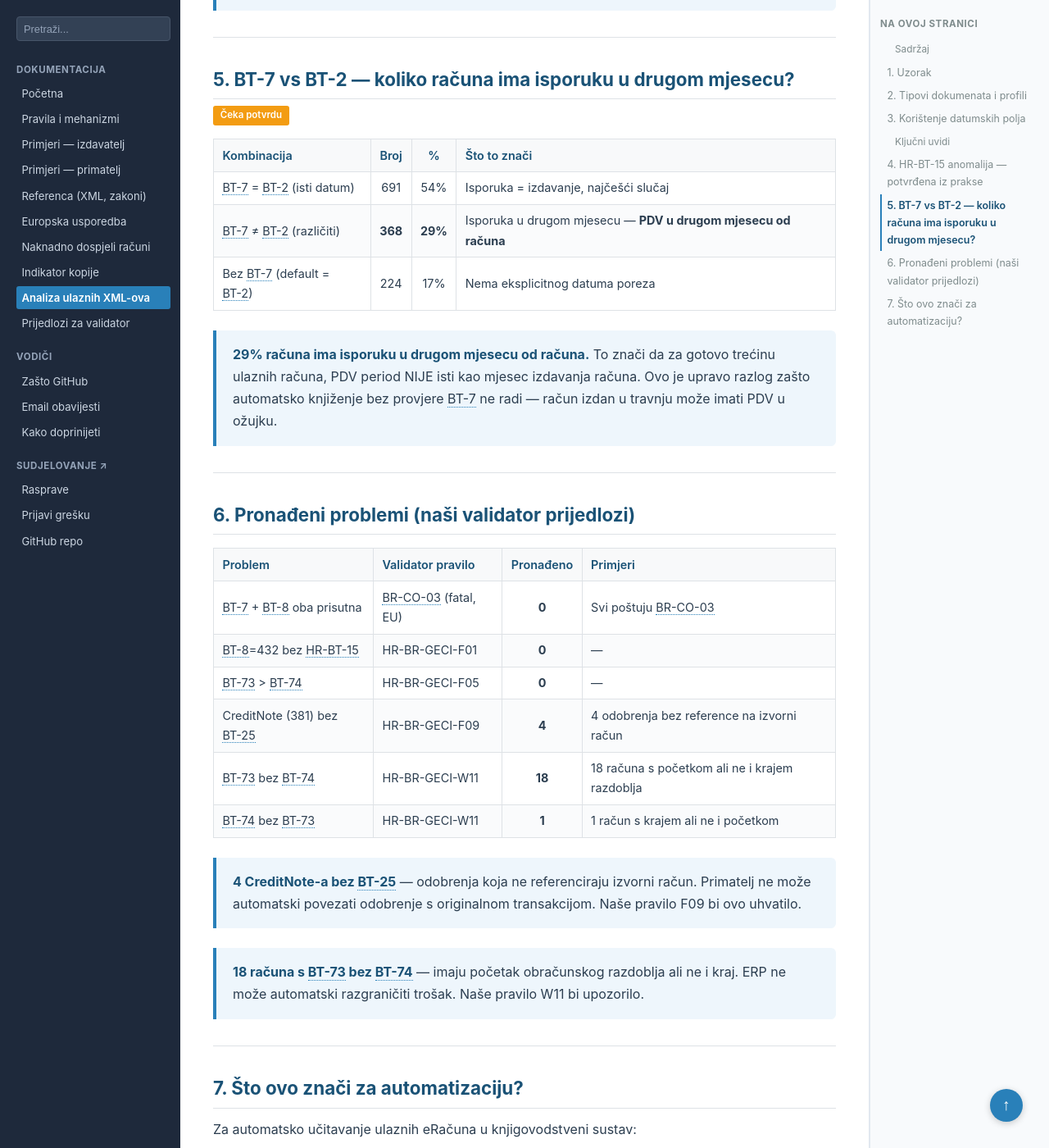
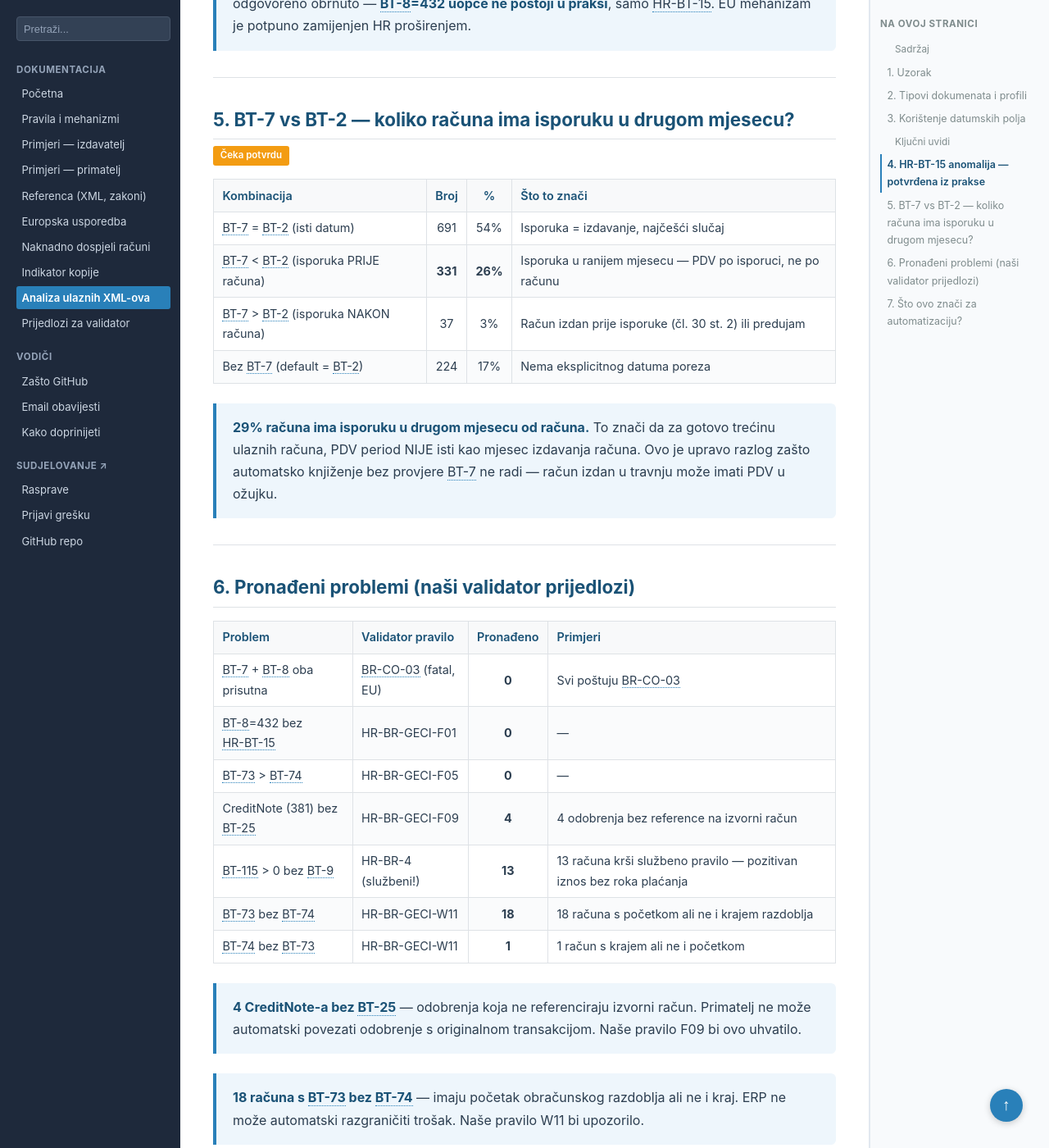
Before and after one commit to dageci/eracun-fiskalizacija-datumi, a Jekyll site: the page built from docs/analiza-ulaznih.md, in a window 1280 px wide and 1400 px high, scrolled down 3456 px. Shown: the whole window at 82% size. Built offline with Jekyll 4.4.1, drawn with Linux system fonts in a browser that asks for light colours; some of the changed text lies outside the part shown.

Commit message:
analiza ulaznih: ispravljeni podaci BT-9 i BT-7 detalji
BT-9: 90% ima DueDate (ne 14% kako je bilo krivo), samo 13 krši HR-BR-4
BT-7 vs BT-2: 331 isporuka PRIJE računa (26%), 37 NAKON (3%)
Dodan HR-BR-4 kršenje u tablicu problema

```diff
--- a/docs/analiza-ulaznih.md
+++ b/docs/analiza-ulaznih.md
@@ -59,7 +59,7 @@
 | **BT-2** (IssueDate) | 1.283 | 100% | Obavezno — svi ga imaju |
 | **BT-7** (TaxPointDate) | 1.059 | **82%** | Velika većina eksplicitno navodi datum porezne obveze |
 | **BT-8** (DescriptionCode) | 15 | **1%** | Gotovo nitko ne koristi BT-8 |
-| **BT-9** (DueDate) | 181 | **14%** | Većina računa nema rok plaćanja — čudno |
+| **BT-9** (DueDate) | 1.159 | **90%** | Od 1.172 s pozitivnim BT-115, 1.159 ima DueDate. 13 krši HR-BR-4 |
 | **BT-72** (ActualDeliveryDate) | 971 | **75%** | Tri od četiri računa imaju datum isporuke |
 | **BT-73** (StartDate) | 462 | 36% | Trećina ima obračunsko razdoblje |
 | **BT-74** (EndDate) | 445 | 34% | Slično — ali 18 računa ima BT-73 bez BT-74 |
@@ -101,7 +101,8 @@
 | Kombinacija | Broj | % | Što to znači |
 |---|:---:|:---:|---|
 | BT-7 = BT-2 (isti datum) | 691 | 54% | Isporuka = izdavanje, najčešći slučaj |
-| BT-7 ≠ BT-2 (različiti) | **368** | **29%** | Isporuka u drugom mjesecu — **PDV u drugom mjesecu od računa** |
+| BT-7 < BT-2 (isporuka PRIJE računa) | **331** | **26%** | Isporuka u ranijem mjesecu — PDV po isporuci, ne po računu |
+| BT-7 > BT-2 (isporuka NAKON računa) | 37 | 3% | Račun izdan prije isporuke (čl. 30 st. 2) ili predujam |
 | Bez BT-7 (default = BT-2) | 224 | 17% | Nema eksplicitnog datuma poreza |
 
 > **29% računa ima isporuku u drugom mjesecu od računa.** To znači da za gotovo trećinu ulaznih računa, PDV period NIJE isti kao mjesec izdavanja računa. Ovo je upravo razlog zašto automatsko knjiženje bez provjere BT-7 ne radi — račun izdan u travnju može imati PDV u ožujku.
@@ -116,6 +117,7 @@
 | BT-8=432 bez HR-BT-15 | HR-BR-GECI-F01 | **0** | — |
 | BT-73 > BT-74 | HR-BR-GECI-F05 | **0** | — |
 | CreditNote (381) bez BT-25 | HR-BR-GECI-F09 | **4** | 4 odobrenja bez reference na izvorni račun |
+| BT-115 > 0 bez BT-9 | HR-BR-4 (službeni!) | **13** | 13 računa krši službeno pravilo — pozitivan iznos bez roka plaćanja |
 | BT-73 bez BT-74 | HR-BR-GECI-W11 | **18** | 18 računa s početkom ali ne i krajem razdoblja |
 | BT-74 bez BT-73 | HR-BR-GECI-W11 | **1** | 1 račun s krajem ali ne i početkom |
 
@@ -135,7 +137,7 @@
 
 3. **10% je po naplati** (HR-BT-15) — za te račune pretporez tek po plaćanju, ne po primitku
 
-4. **86% nema DueDate** — sustav ne može automatski postaviti rok plaćanja bez čitanja PaymentTerms
+4. **13 računa krši HR-BR-4** — pozitivan BT-115 bez DueDate. Većina (99%) poštuje pravilo
 
 5. **7 kopija** — sustav mora prepoznati CopyIndicator i ne duplicirati knjiženje
 
```
